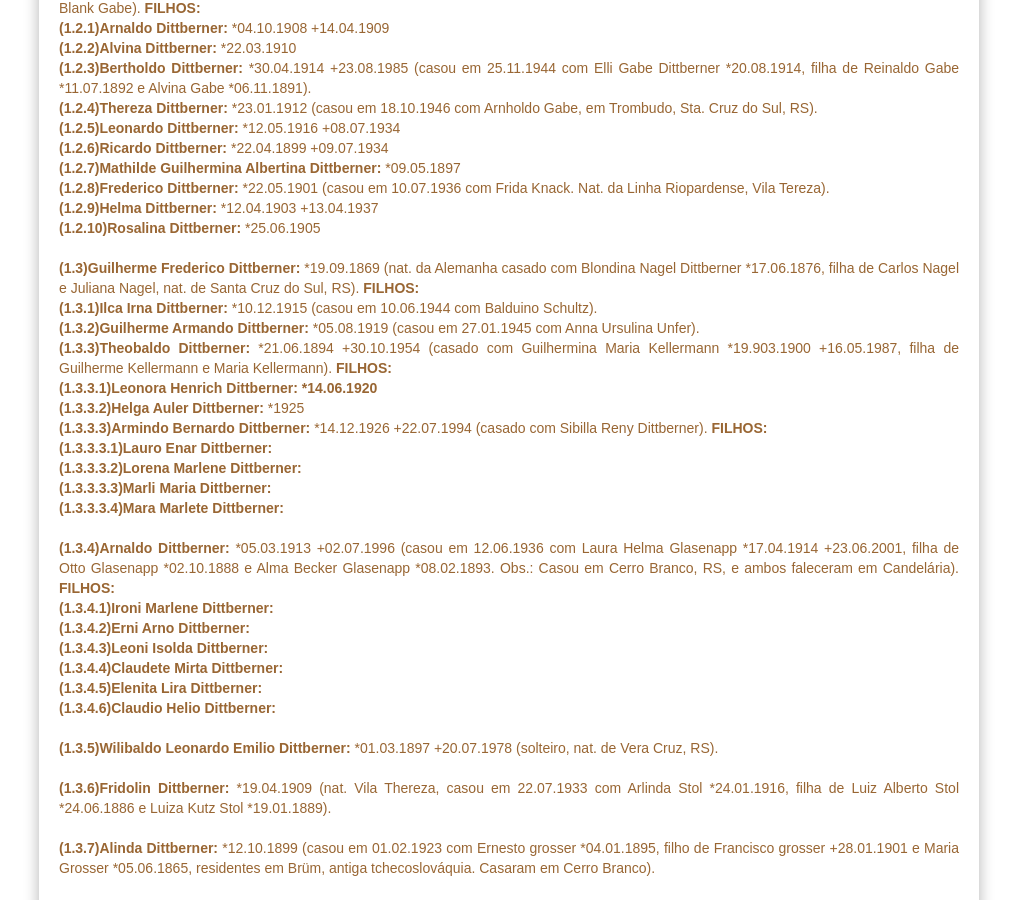
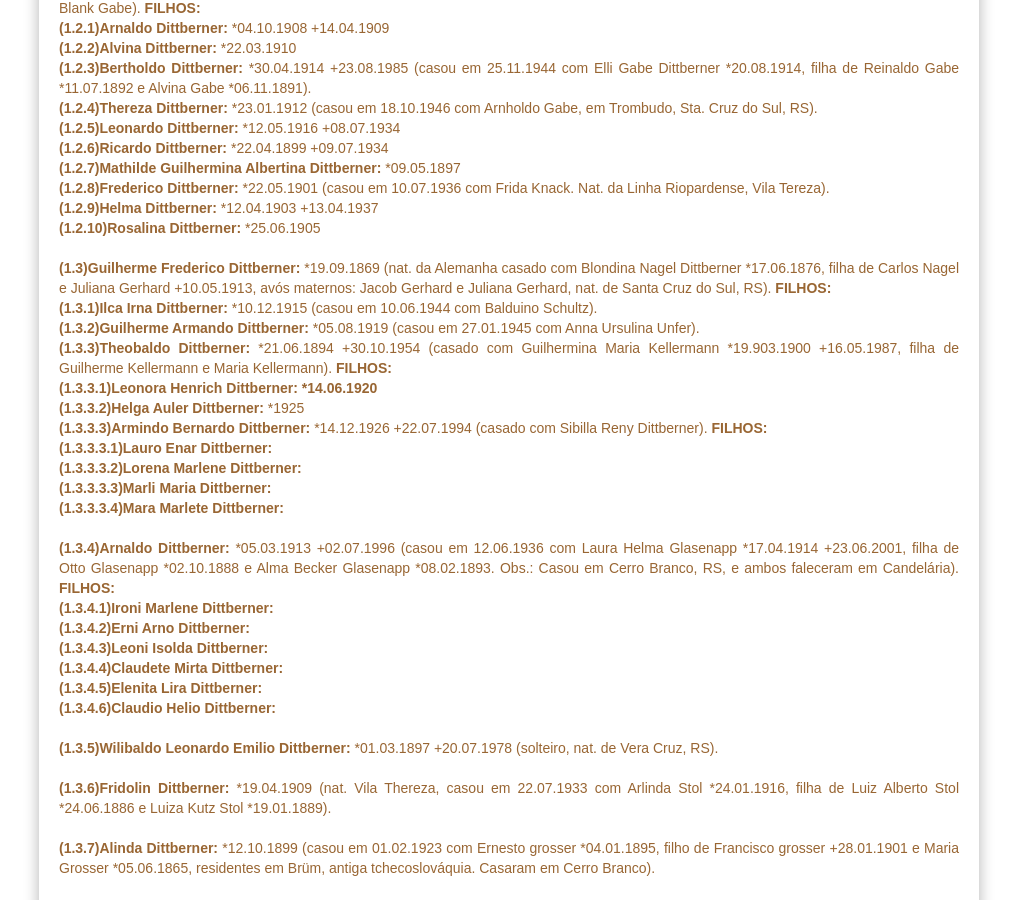
Before and after one commit to claudiovargas1955/claudiovargas1955.github.io, a Jekyll site: the page built from _pages/familia-dittberner.html, in a window 1280 px wide and 900 px high, scrolled down 955 px. Shown: the whole window, without its empty margins (131-1148 px from the left). Built offline with Jekyll 4.4.1, drawn with Linux system fonts in a browser that asks for light colours; some web fonts are replaced.

Commit message:
Update familia-dittberner.html

```diff
--- a/_pages/familia-dittberner.html
+++ b/_pages/familia-dittberner.html
@@ -138,7 +138,7 @@ Alvina Blank Gabe). <b>FILHOS: </b><br>
       <b>(1.2.10)Rosalina Dittberner: </b>*25.06.1905 <br><br>
 
 <b>(1.3)Guilherme Frederico Dittberner: </b>*19.09.1869 (nat. da Alemanha casado com Blondina Nagel Dittberner *17.06.1876, filha de
-Carlos Nagel e Juliana Nagel, nat. de Santa Cruz do Sul, RS). <b>FILHOS: </b><br>
+Carlos Nagel e Juliana Gerhard +10.05.1913, avós maternos: Jacob Gerhard e Juliana Gerhard, nat. de Santa Cruz do Sul, RS). <b>FILHOS: </b><br>
       <b>(1.3.1)Ilca Irna Dittberner: </b>*10.12.1915 (casou em 10.06.1944 com Balduino Schultz).<br>
       <b>(1.3.2)Guilherme Armando Dittberner: </b>*05.08.1919 (casou em 27.01.1945 com Anna Ursulina Unfer).<br>
       <b>(1.3.3)Theobaldo Dittberner: </b>*21.06.1894 +30.10.1954 (casado com Guilhermina Maria Kellermann *19.903.1900 +16.05.1987,
```
